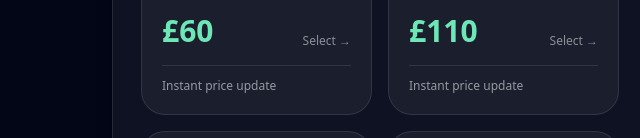
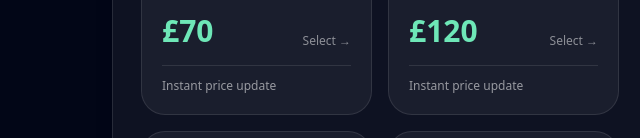
Before and after one commit to arman-sulaiman/photography-booking, a website: page index.html in a window 1280 px wide. Shown: the part 814-952 px from the top of the page, 544-1184 px from the left. Drawn offline with nearby package versions, Linux system fonts and the light colour scheme.

Commit message:
Update index.html

```diff
--- a/index.html
+++ b/index.html
@@ -188,19 +188,19 @@
 
 <script>
 const PACKAGES = [
-  { id: "couple_1", title: "Couple Shoot", subtitle: "1 Hour", price: 60, badge: "Popular" },
-  { id: "couple_2", title: "Couple Shoot", subtitle: "2 Hours", price: 110 },
-  { id: "couple_3", title: "Couple Shoot", subtitle: "3 Hours", price: 160 },
+  { id: "couple_1", title: "Couple Shoot", subtitle: "1 Hour", price: 70, badge: "Popular" },
+  { id: "couple_2", title: "Couple Shoot", subtitle: "2 Hours", price: 120 },
+  { id: "couple_3", title: "Couple Shoot", subtitle: "3 Hours", price: 170 },
 
   { id: "travel_1", title: "Personal Travel", subtitle: "1 Hour", price: 70 },
-  { id: "travel_2", title: "Personal Travel", subtitle: "2 Hours", price: 130, badge: "Popular" },
-  { id: "travel_3", title: "Personal Travel", subtitle: "3 Hours", price: 180 },
+  { id: "travel_2", title: "Personal Travel", subtitle: "2 Hours", price: 140, badge: "Popular" },
+  { id: "travel_3", title: "Personal Travel", subtitle: "3 Hours", price: 190 },
 
-  { id: "event_1", title: "Mini Event Coverage", subtitle: "1 Hour", price: 60 },
-  { id: "event_2", title: "Mini Event Coverage", subtitle: "2 Hours", price: 120 },
-  { id: "event_3", title: "Mini Event Coverage", subtitle: "3 Hours", price: 170, badge: "Popular" },
+  { id: "event_1", title: "Mini Event Coverage", subtitle: "1 Hour", price: 70 },
+  { id: "event_2", title: "Mini Event Coverage", subtitle: "2 Hours", price: 130 },
+  { id: "event_3", title: "Mini Event Coverage", subtitle: "3 Hours", price: 180, badge: "Popular" },
 
-  { id: "basic_personal", title: "Basic Personal Photography", subtitle: "Session", price: 60, badge: "New" },
+  { id: "basic_personal", title: "Basic Personal Photography", subtitle: "Session", price: 70, badge: "New" },
 ];
 
 let selectedPackage = null;
```
